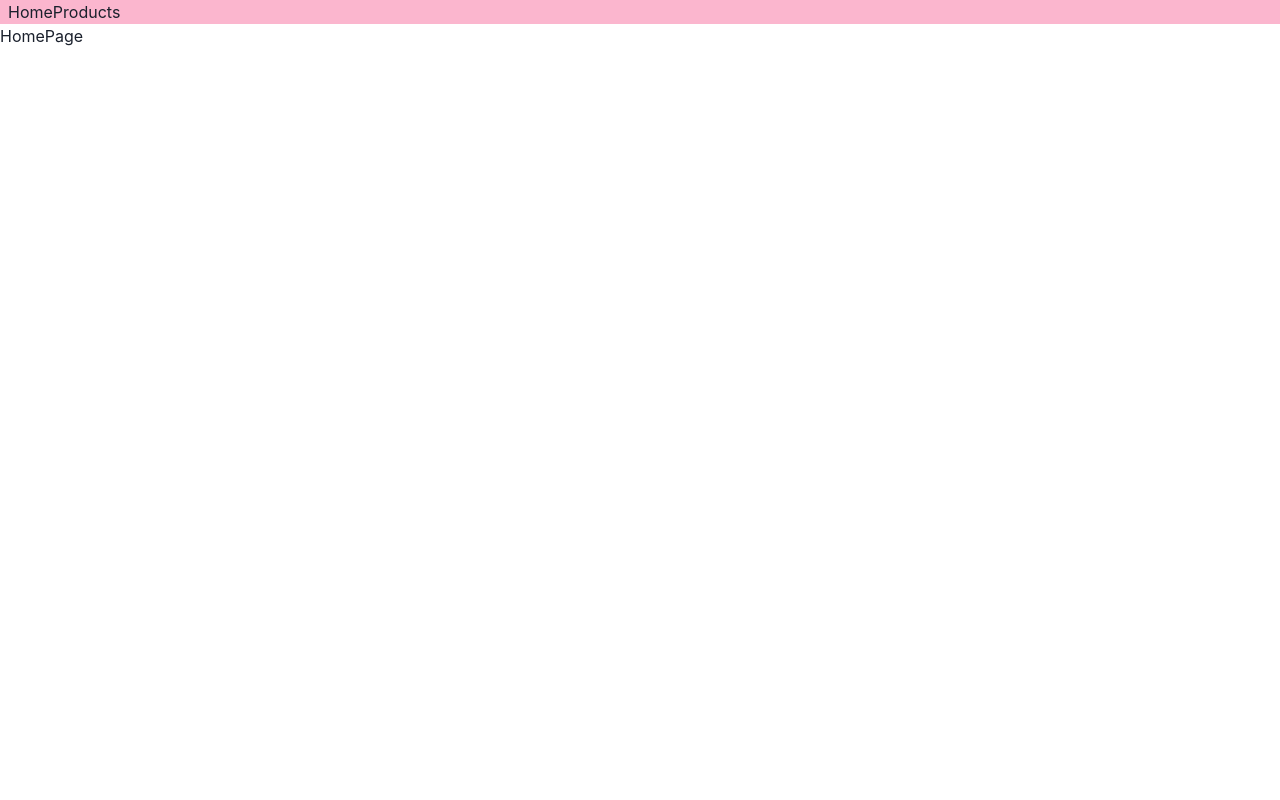
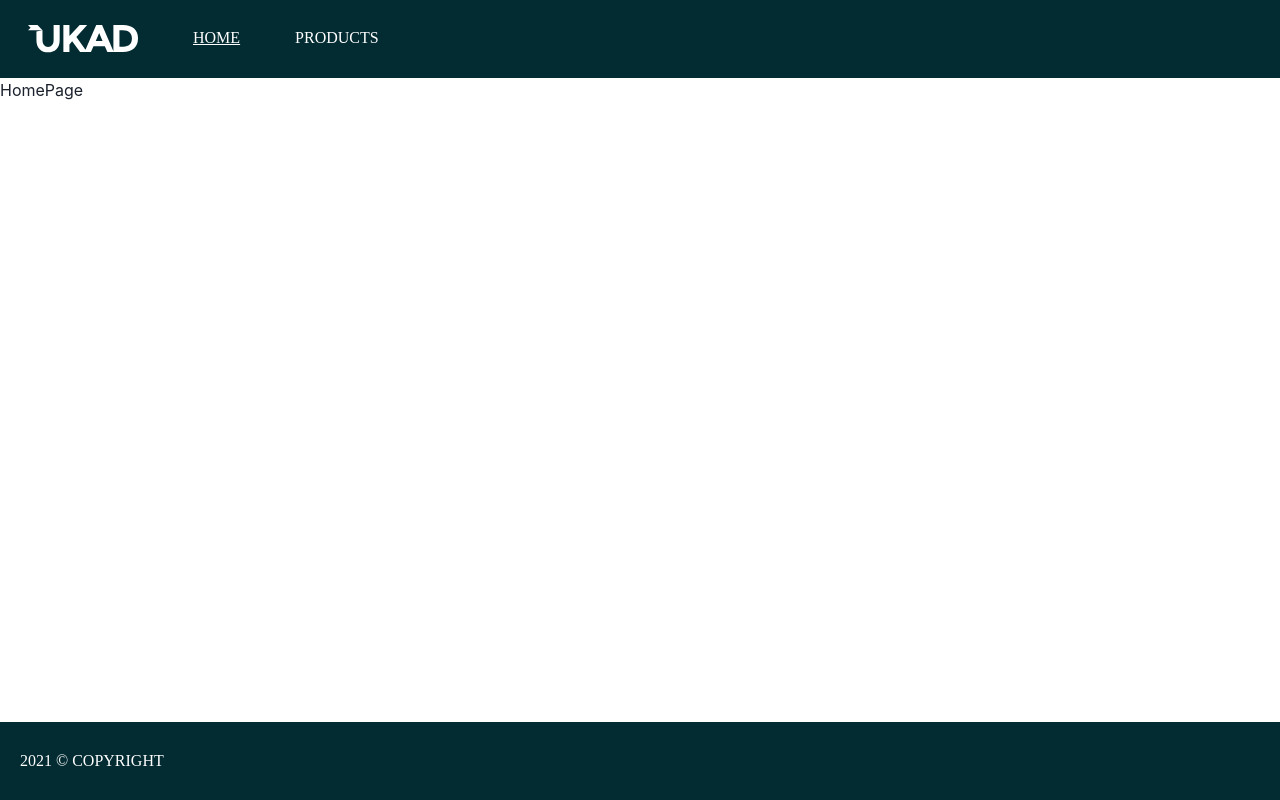
Before and after one commit to AlnRomanova/test-task, a React (Create React App) app: page / in a window 1280 px wide. Built offline with nearby package versions, Linux system fonts and the light colour scheme.

Commit message:
added header navigation, footer and styles

```diff
--- a/src/components/AppBar/AppBar.jsx
+++ b/src/components/AppBar/AppBar.jsx
@@ -1,9 +1,14 @@
 import React from 'react';
-import Navigation from '../Navigation/Navigation'
+import Navigation from '../Navigation/Navigation';
+import css from '../AppBar/AppBar.module.css';
+import logoIcon from '../../images/logoIcon.svg';
 
 const AppBar = () => {
   return (
-    <header >
+    <header className={css.header}>
+         <div>
+         <img src={logoIcon} alt="logo" />
+        </div>
       <Navigation />
     </header>
   )
--- a/src/components/AppBar/AppBar.module.css
+++ b/src/components/AppBar/AppBar.module.css
@@ -0,0 +1,4 @@
+.header {
+    display: flex;
+    padding: 25px 20px;
+  }
--- /dev/null
+++ b/src/components/AppBarFooter/AppBarFooter.jsx
@@ -0,0 +1,12 @@
+import React from 'react';
+import css from '../AppBarFooter/AppBarFooter.module.css';
+
+const AppBarFooter = () => {
+  return (
+    <footer className={css.footer}>
+        <p className={css.footerTitle}>2021 © copyright</p>
+</footer>
+  )
+}
+
+export default AppBarFooter;
--- /dev/null
+++ b/src/components/AppBarFooter/AppBarFooter.module.css
@@ -0,0 +1,16 @@
+.footer {
+  position: fixed;
+  left: 0;
+  bottom: 0;
+  width: 100%;
+  background:#022B32;
+  padding: 27px 20px;
+}
+
+.footerTitle {
+  font-family: "Poppins";
+  font-size: 16px;
+  line-height: 1.5;
+  text-transform: uppercase;
+  color: #ffffff;
+}
--- /dev/null
+++ b/src/components/AppBarFooter/index.js
@@ -0,0 +1 @@
+export {default} from './AppBarFooter';
--- a/src/components/Layout/Layout.jsx
+++ b/src/components/Layout/Layout.jsx
@@ -1,16 +1,17 @@
 import { GridItem } from '@chakra-ui/react';
 import { Outlet } from 'react-router-dom';
 import AppBar from '../AppBar/AppBar';
-
-
+import AppBarFooter from '../AppBarFooter';
 
 const Layout = () => {
   return (
     <>
-    <GridItem pl="2" bg="pink.200" area={'header'}>
+    <GridItem pl="2" bg="#022B32" area={'header'}>
       <AppBar/>
     </GridItem>
+    <AppBarFooter/>
       <Outlet />
+
     </>
   );
 };
--- a/src/components/Navigation/Navigation.jsx
+++ b/src/components/Navigation/Navigation.jsx
@@ -1,15 +1,14 @@
 import React from 'react';
 import { NavLink } from 'react-router-dom';
-
+import css from '../Navigation/Navigation.module.css';
 
 
 const Navigation = () => {
 
-
   return (
     <nav>
-        <NavLink  to="/">Home</NavLink>
-       <NavLink  to="/products">Products</NavLink>
+       <NavLink className={css.title}  to="/">Home</NavLink>
+       <NavLink className={css.title}  to="/products">Products</NavLink>
     </nav>
   );
 };
--- /dev/null
+++ b/src/components/Navigation/Navigation.module.css
@@ -0,0 +1,8 @@
+.title {
+margin-left: 55px;
+font-family: 'Poppins';
+font-size: 16px;
+line-height: 1.5;
+text-transform: uppercase;
+color: #FFFFFF;
+}
--- a/src/index.css
+++ b/src/index.css
@@ -11,3 +11,9 @@ code {
   font-family: source-code-pro, Menlo, Monaco, Consolas, 'Courier New',
     monospace;
 }
+
+
+
+nav a.active {
+  text-decoration-line: underline;
+}
```
Also changed, not shown: src/images/logoIcon.svg (added).
